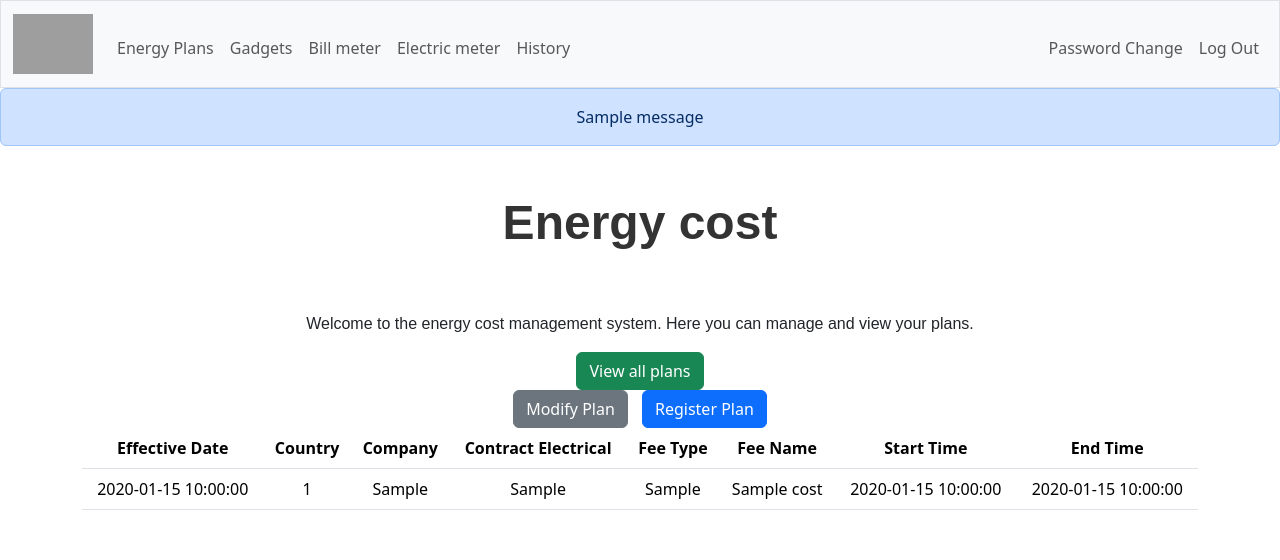
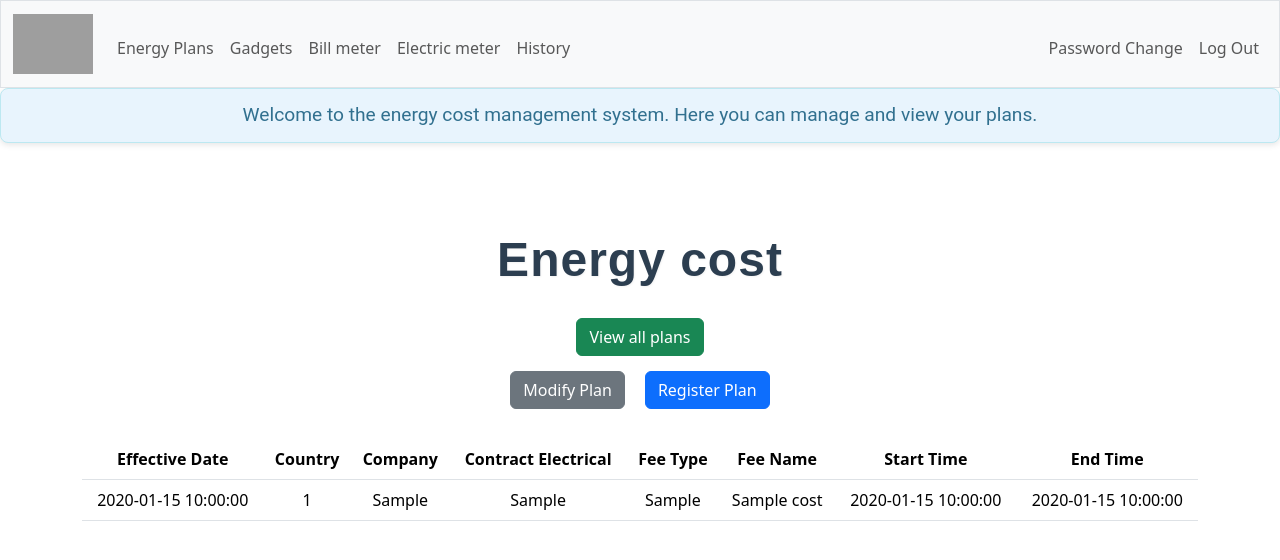
Before and after one commit to RN-pro24/ElectricityTrackerApp, a Flask app: page /plans in a window 1280 px wide. Shown: the top 560 px of the page. Run offline with Flask 3, Linux system fonts and the light colour scheme; the visitor is signed in with stand-in values (Sample User, id 1); tables that the repository leaves empty or names only in its code hold one stand-in row (values such as "Sample post"); one stand-in notice (Sample message) is shown; grey boxes are pictures that could not be loaded.

Commit message:
Actualizaciones importantes

```diff
--- a/app.py
+++ b/app.py
@@ -47,6 +47,7 @@ def after_request(response):
 #Home page
 @app.route("/", methods=["GET", "POST"])
 def home():
+    flash("Welcome to Electricity Tracker App.", "info")
     return render_template('index.html')
 
 
@@ -139,6 +140,8 @@ def logout():
 
 @app.route('/plans', methods=['GET'])
 def view_all_plans():
+
+    flash("Welcome to the energy cost management system. Here you can manage and view your plans.", "info")
 
     plans = helpers.query_db("SELECT * FROM energetic_cost WHERE user_id = %s", (session["user_id"],))
 
@@ -254,6 +257,8 @@ def register_plan():
 
 @app.route('/gadgets', methods=['GET'])
 def view_all_gadgets():
+
+    flash("Welcome to the Gadgets management system. Here you can manage and view your gadgets.", "info")
 
     gadgets = helpers.query_db("SELECT * FROM gadgets WHERE user_id = %s", (session["user_id"],))
 
@@ -371,6 +376,7 @@ def register_gadget():
 
 @app.route('/bill_meter', methods=['GET'])
 def bill_meters():
+    flash("Welcome to the bill management system. Here you can manage and view your bills.", "info")
 
     bills = helpers.query_db("SELECT * FROM history_consumption_bill WHERE user_id = %s", (session["user_id"],))
 
@@ -416,23 +422,14 @@ def bill_analitics():
     if request.method == "POST":
 
         errors = helpers.validate_bill_dates(request.form, session['user_id'])
-        print(errors)
-        print("test1")
 
         if not errors:
 
-            print("test2")
             bill_analysys = helpers.bills_analysis(request.form, session['user_id'])
-            print("test3")
-            print(bill_analysys)
-
 
             if bill_analysys:
                 first_period_data = bill_analysys["first_period"]
                 second_period_data = bill_analysys["second_period"]
-                print("Test4")
-                print(first_period_data)
-                print(second_period_data)
                 return render_template('bill_meter.html', bills=[], errors={}, first=first_period_data, second=second_period_data)
 
             else:
--- a/helpers.py
+++ b/helpers.py
@@ -496,7 +496,7 @@ def validate_bill_dates(form_data, user):
     date_2 = parse_date("date_2")
     date_3 = parse_date("date_3")
     date_4 = parse_date("date_4")
-    print("test1.1")
+
 
     if errors:
         return errors
@@ -515,7 +515,7 @@ def validate_bill_dates(form_data, user):
         if not result:
             errors[nombre_rango] = f"No hay registros entre {inicio} y {fin}"
 
-    print("test1.2")
+
 
     # Validar orden lógico
     if date_1 and date_2 and date_1 > date_2:
@@ -523,7 +523,7 @@ def validate_bill_dates(form_data, user):
     if date_3 and date_4 and date_3 > date_4:
         errors["date_3"] = "Second period: Start date must be earlier than end date"
 
-    print("test1.3")
+
 
     return errors if errors else None
 
@@ -542,7 +542,7 @@ def bills_analysis(form_data, user):
 
     first_period = get_period_metrics(form_data.get("date_1"), form_data.get("date_2"))
     second_period = get_period_metrics(form_data.get("date_3"), form_data.get("date_4"))
-    print("test2.1")
+
 
     return {
         "first_period": first_period,
--- a/static/styles.css
+++ b/static/styles.css
@@ -42,10 +42,13 @@ nav .navbar-brand .green
 h1{
     font-family: 'Montserrat', sans-serif; /* Fuente de Google Fonts */
     font-size: 3rem;
-    font-weight: bold;
-    color: #333;
+    font-weight: 700;
+    color: #2c3e50;
     text-align: center;
-    margin-bottom: 60px; /* Ajusta el valor según el espacio deseado */
+    margin-bottom: 16px;
+    letter-spacing: 1px;
+    text-shadow: 1px 1px 2px rgba(0,0,0,0.05);
+
 
 
 
@@ -53,8 +56,24 @@ h1{
 
 h2{
     font-family: 'Roboto', sans-serif;
-    font-size: 2rem;
-    font-weight: 300;
+    font-size: 1.6rem;
+    font-weight: 400;
+    color: #34495e;
+    text-align: center;
+    margin-top: 0;
+    margin-bottom: 180px;
+    letter-spacing: 0.5px;
+    border-bottom: 2px solid #eee;
+    display: inline-block;
+    padding-bottom: 8px;
+
+
+}
+
+h3{
+    font-family: 'Source Sans Pro', sans-serif;
+    font-size: 25px;
+    line-height: 1.5;
 
 }
 
@@ -103,3 +122,106 @@ p{
     text-decoration: none;
     cursor: pointer;
 }
+
+.button-group {
+    display: flex;
+    justify-content: center; /* 🔥 Esto centra los botones */
+    gap: 10px;
+    margin-top: 10px;
+    margin-bottom: 30px;
+}
+
+    .btn-separator {
+    display: block;           /* 🔄 Ocupa toda la línea */
+    margin-top: 30px;         /* 🔼 Espacio entre h2 y botón */
+    margin-bottom: 15px;
+    text-align: center;       /* ✅ Centrado sin ocupar toda la línea */
+    width: fit-content;       /* ✅ Solo ocupa lo necesario */
+    margin-left: auto;
+    margin-right: auto;
+}
+
+
+    .row {
+    display: flex;
+    flex-wrap: wrap;
+    justify-content: center;
+    gap: 30px;
+    margin-top: 30px;
+}
+
+.col {
+    flex: 1 1 300px;
+    max-width: 400px;
+}
+
+.card {
+    background-color: #ffffff;
+    border: 1px solid #e0e0e0;
+    border-radius: 12px;
+    padding: 24px;
+    box-shadow: 0 4px 12px rgba(0, 0, 0, 0.06);
+    transition: transform 0.3s ease, box-shadow 0.3s ease;
+}
+
+.card:hover {
+    transform: translateY(-5px);
+    box-shadow: 0 6px 16px rgba(0, 0, 0, 0.1);
+}
+
+.card h3 {
+    font-family: 'Montserrat', sans-serif;
+    font-size: 1.6rem;
+    font-weight: 600;
+    color: #2c3e50;
+    margin-bottom: 16px;
+    text-align: center;
+    border-bottom: 1px solid #eee;
+    padding-bottom: 8px;
+}
+
+.card p {
+    font-family: 'Roboto', sans-serif;
+    font-size: 1rem;
+    color: #555;
+    margin: 8px 0;
+    line-height: 1.5;
+}
+
+.card-section {
+    margin-bottom: 60px;
+}
+
+.flash-message {
+    padding: 12px 20px;
+    margin-bottom: 40px;
+    border-radius: 8px;
+    font-family: 'Roboto', sans-serif;
+    font-size: 1.2rem;
+    text-align: center;
+    box-shadow: 0 2px 6px rgba(0,0,0,0.1);
+}
+
+.flash-message.info {
+    background-color: #e8f4fd;
+    color: #31708f;
+    border: 1px solid #bce8f1;
+}
+
+.flash-message.success {
+    background-color: #e6f9e8;
+    color: #3c763d;
+    border: 1px solid #d6e9c6;
+}
+
+.flash-message.warning {
+    background-color: #fff8e5;
+    color: #8a6d3b;
+    border: 1px solid #faebcc;
+}
+
+.flash-message.error {
+    background-color: #fbeaea;
+    color: #a94442;
+    border: 1px solid #ebccd1;
+}
--- a/templates/energy_cost.html
+++ b/templates/energy_cost.html
@@ -7,9 +7,8 @@
 {% block main %}
 
 <h1>Energy cost</h1>
-<p>Welcome to the energy cost management system. Here you can manage and view your plans.</p>
 
-    <a href="/plans" class="btn btn-success">View all plans</a>
+    <a href="/plans" class="btn btn-success btn-separator">View all plans</a>
 
     <div class="button-group">
         <button id="openModalModificarBtn" class="btn btn-secondary" style="margin-right: 10px;">Modify Plan</button>
--- a/templates/gadgets.html
+++ b/templates/gadgets.html
@@ -8,9 +8,7 @@
 
 <h1>Gadgets</h1>
 
-<p>Welcome to the Gadgets management system. Here you can manage and view your gadgets.</p>
-
-    <a href="/gadgets" class="btn btn-success">View all Gadgets</a>
+    <a href="/gadgets" class="btn btn-success btn-separator">View all Gadgets</a>
 
     <div class="button-group">
         <button id="boton_modificar_gadget" class="btn btn-secondary" style="margin-right: 10px;">Modify Gadget</button>
--- a/templates/index.html
+++ b/templates/index.html
@@ -6,6 +6,5 @@
 
 {% block main %}
 <h1>¡Hola, Mundo!</h1>
-<p>Bienvenido a mi aplicación Flask.</p>
 
 {% endblock %}
--- a/templates/layout.html
+++ b/templates/layout.html
@@ -48,13 +48,15 @@
             </div>
         </nav>
 
-        {% if get_flashed_messages() %}
-            <header>
-                <div class="alert alert-primary mb-0 text-center" role="alert">
-                    {{ get_flashed_messages() | join(" ") }}
+    {% with messages = get_flashed_messages(with_categories=true) %}
+        {% if messages %}
+            {% for category, message in messages %}
+                <div class="flash-message {{ category }}">
+                    {{ message }}
                 </div>
-            </header>
+            {% endfor %}
         {% endif %}
+    {% endwith %}
 
         <main class="container py-5 text-center">
             {% block main %}{% endblock %}
```
Also changed, not shown: templates/bill_meter.html (+29 -27 lines), 2 other files.
